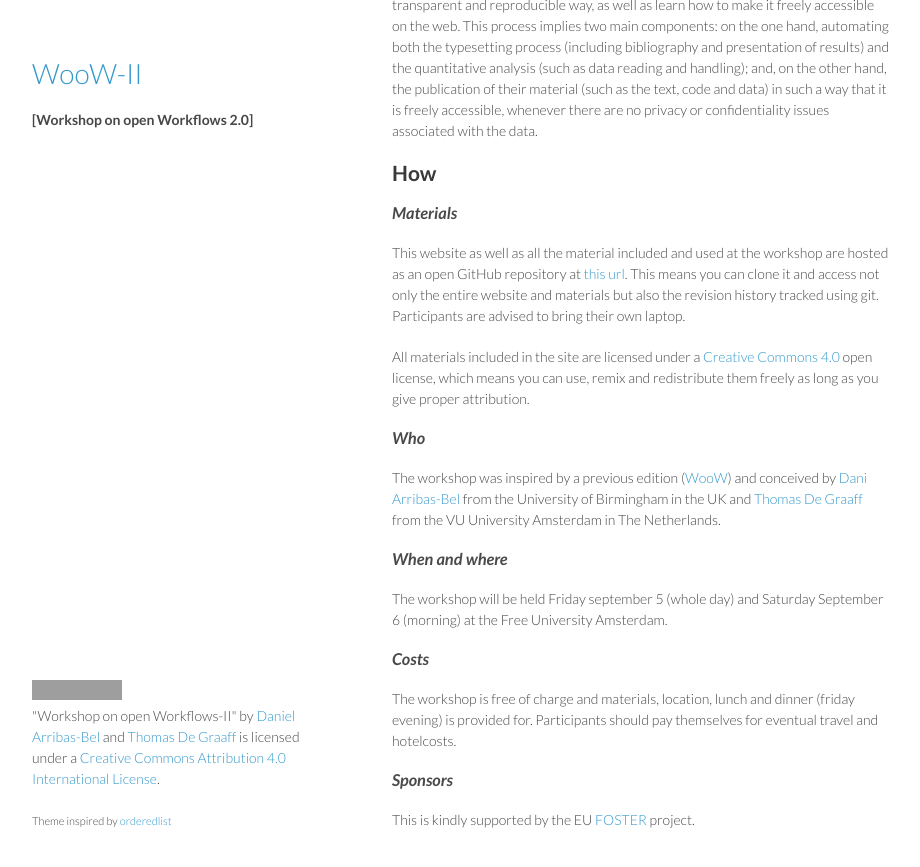
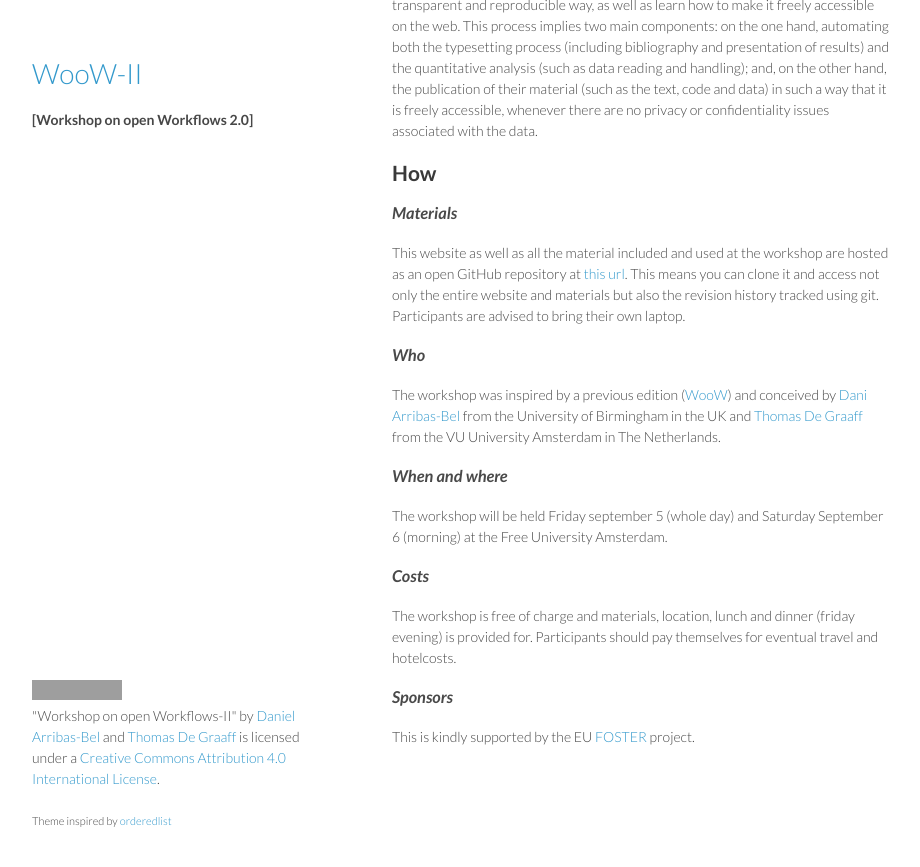
Before and after one commit to darribas/WooWii, a Jekyll site: the page built from index.html, in a window 1280 px wide and 900 px high, scrolled down 1285 px. Shown: the top 867 px of the window, without its empty margins (178-1098 px from the left). Built offline with Jekyll 4.4.1, drawn with Linux system fonts in a browser that asks for light colours; Markdown is read by kramdown in place of the engine named in the settings; grey boxes are pictures that could not be loaded.

Commit message:
Updated text for call (removed license part). TBD: sharpen and decrease amount of text

```diff
--- a/_includes/index.md
+++ b/_includes/index.md
@@ -33,11 +33,6 @@
 
 This website as well as all the material included and used at the workshop are hosted as an open GitHub repository at [this url](https://github.com/darribas/WooWii). This means you can clone it and access not only the entire website and materials but also the revision history tracked using git. Participants are advised to bring their own laptop.
 
-All materials included in the site are licensed under a [Creative Commons
-4.0](https://github.com/darribas/WooW/archive/master.zip)
-open license, which means you can use, remix and redistribute them freely as
-long as you give proper attribution.
-
 ### *Who*
 
 The workshop was inspired by a previous edition
```
